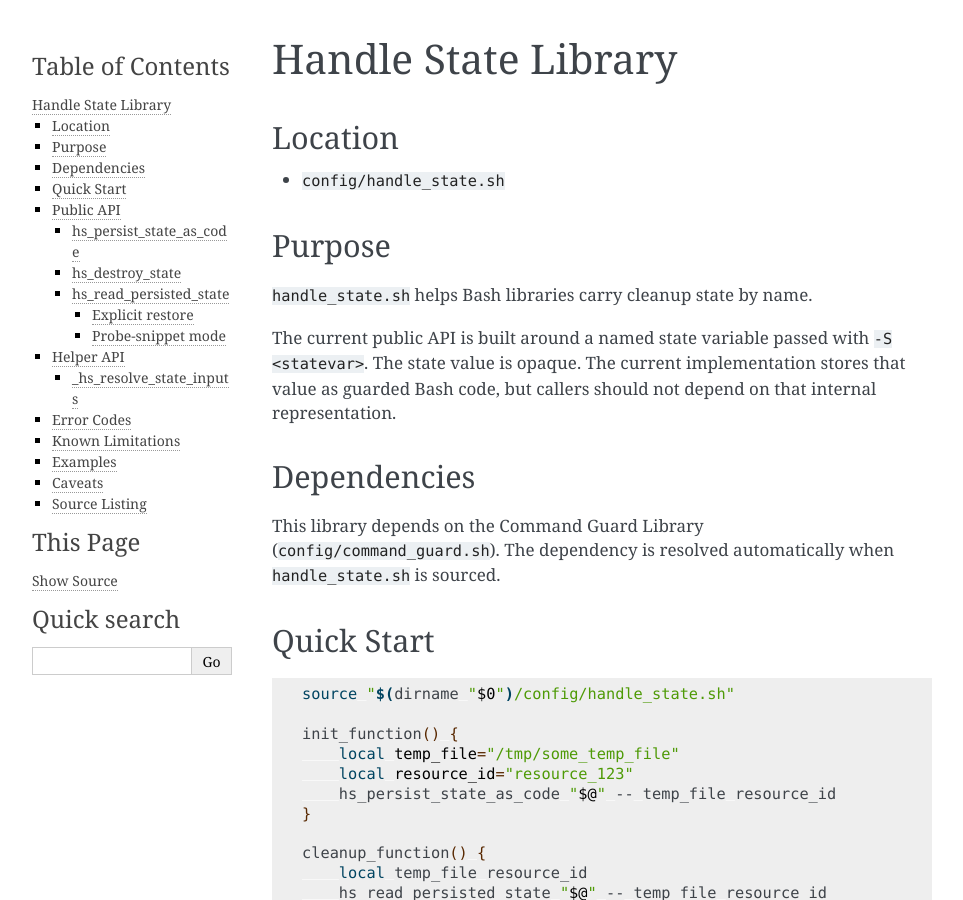
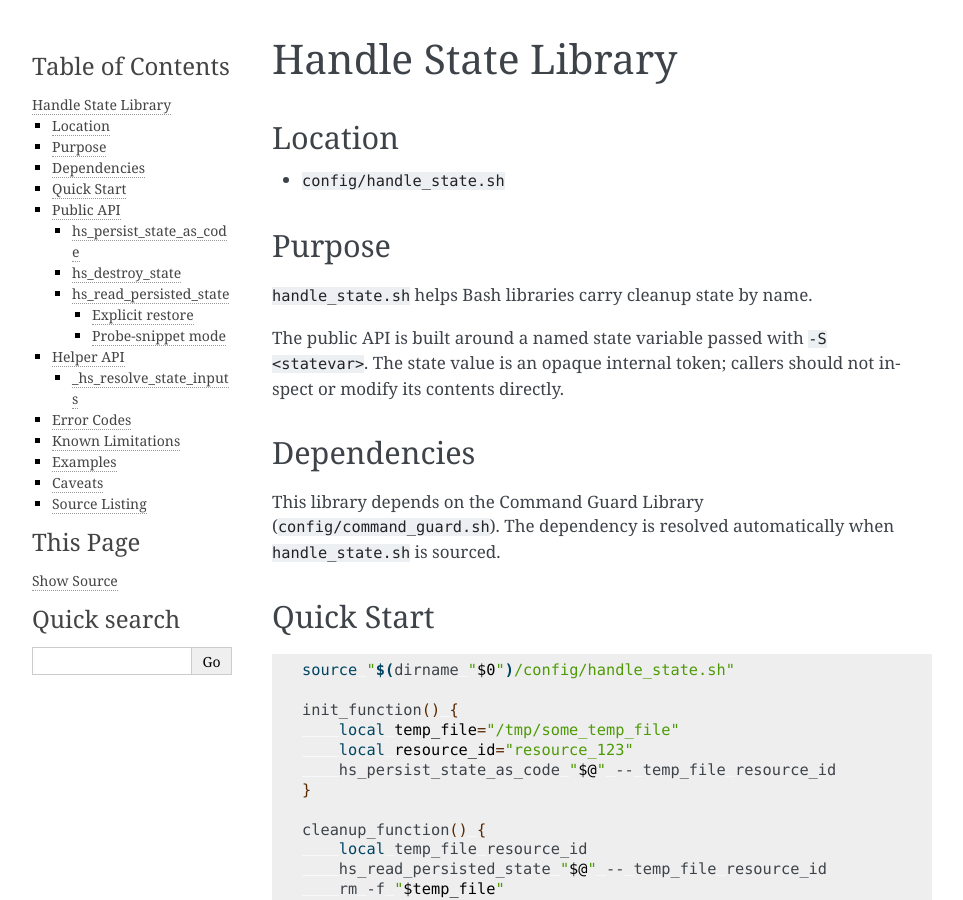
Before and after one commit to CriticalOptimisation/bash-deploy-libs, a Sphinx documentation site: the page built from docs/libraries/handle_state.rst, in a window 1280 px wide and 900 px high. Shown: the whole window, without its empty margins (148-1111 px from the left). Built offline with Sphinx 7.4.7, drawn with Linux system fonts in a browser that asks for light colours; pages that are not in the unit, such as notebooks, are missing from menus; some of the changed text lies outside the part shown.

Commit message:
docs(handle_state.rst): remove internal-format mention, mark convenience form non-preferred (#90)
- Purpose section: remove "guarded Bash code" implementation detail;
  replace with consistent "opaque internal token" language (mirrors
  the fix applied to config/handle_state.sh in issue #65)
- hs_read_persisted_state: annotate the positional convenience form as
  not recommended in library code so -S is clearly the preferred path

Closes #73

Co-authored-by: Jean-Marc Le Peuvédic <jean-marc.le-peuvedic@calcool.ai>
Co-authored-by: Claude Sonnet 4.6 <noreply@anthropic.com>

```diff
--- a/docs/libraries/handle_state.rst
+++ b/docs/libraries/handle_state.rst
@@ -11,10 +11,9 @@ Purpose
 
 ``handle_state.sh`` helps Bash libraries carry cleanup state by name.
 
-The current public API is built around a named state variable passed with
-``-S <statevar>``. The state value is opaque. The current implementation stores
-that value as guarded Bash code, but callers should not depend on that internal
-representation.
+The public API is built around a named state variable passed with
+``-S <statevar>``. The state value is an opaque internal token; callers should
+not inspect or modify its contents directly.
 
 Dependencies
 ------------
```
Also changed, not shown: other parts of docs/libraries/handle_state.rst (+1 -1 lines).
